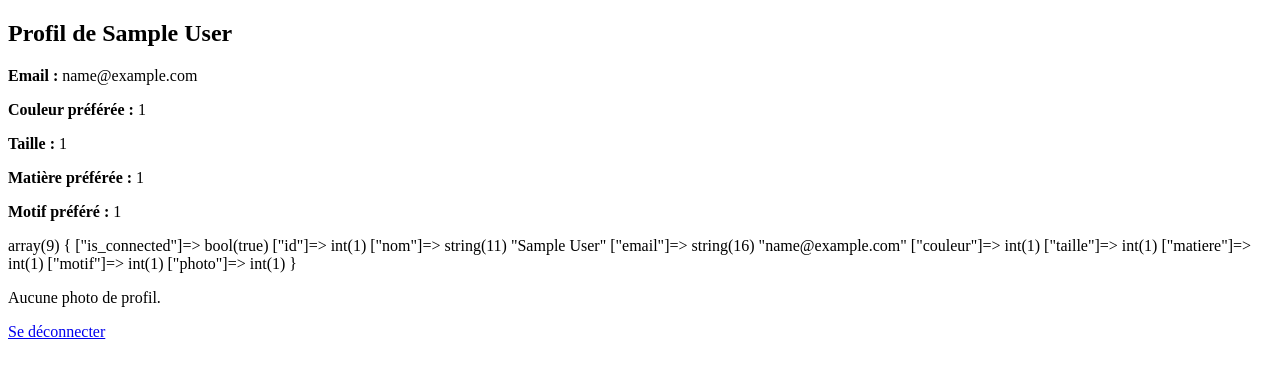
After one commit to Rekuiem84/socknnect, a PHP site: page /pages/profil.php in a window 1280 px wide. The commit adds this page. Shown: the top 378 px of the page. Run offline with PHP 8.4, Linux system fonts and the light colour scheme; the visitor is signed in with stand-in values (Sample User, id 1).

Commit message:
Création page profil

```diff
--- a/pages/login.php
+++ b/pages/login.php
@@ -37,7 +37,7 @@ $message = "";
         $userData = $form->getUserData($email)[0];
         // ajouter un array avec toutes les infos du man avec une fonction de membre
         $_SESSION["is_connected"] = true;
-        $_SESSION["membre_id"] = $userData["id"];
+        $_SESSION["id"] = $userData["id"];
         $_SESSION["nom"] = $userData["nom"];
         $_SESSION["email"] = $userData["email"];
         $_SESSION["couleur"] = $userData["couleur"];
--- /dev/null
+++ b/pages/profil.php
@@ -0,0 +1,53 @@
+<?php
+session_start();
+
+// Vérifier si l'utilisateur est connecté
+if (!isset($_SESSION['id'])) {
+    // Rediriger vers la page de connexion si l'utilisateur n'est pas connecté
+    // header('Location: login.php');
+    exit();
+}
+
+// Inclure les classes nécessaires (supposons que User et Db sont dans des fichiers séparés)
+include_once '../assets/classes/Db.php';
+include_once '../assets/classes/User.php';
+
+// Initialiser la connexion à la base de données et récupérer l'utilisateur connecté
+$co = new Db();
+$db = $co->dbCo("socknnect", "root", "root");
+
+$user = new User('', '', '', '', '', '', '', ''); // Créer une instance de l'objet User vide
+$user->getUser($_SESSION['id']); // Récupérer les informations de l'utilisateur connecté à partir de la session
+
+?>
+
+<!DOCTYPE html>
+<html lang="fr">
+<head>
+    <meta charset="UTF-8">
+    <meta name="viewport" content="width=device-width, initial-scale=1.0">
+    <title>Profil de l'utilisateur</title>
+</head>
+<body>
+
+<h2>Profil de <?= ($_SESSION['nom']); ?></h2>
+
+<p><strong>Email : </strong><?= ($_SESSION['email']); ?></p>
+<p><strong>Couleur préférée : </strong><?= ($_SESSION['couleur']); ?></p>
+<p><strong>Taille : </strong><?= ($_SESSION['taille']); ?></p>
+<p><strong>Matière préférée : </strong><?= ($_SESSION['matiere']); ?></p>
+<p><strong>Motif préféré : </strong><?= ($_SESSION['motif']); ?></p>
+
+<?php var_dump($_SESSION); ?>
+
+<?php if ($user->getPhoto()): ?>
+    <p><strong>Photo de profil : </strong></p>
+    <img src="uploads/<?= ($_SESSION['photo']); ?>" alt="Photo de profil" width="150">
+<?php else: ?>
+    <p>Aucune photo de profil.</p>
+<?php endif; ?>
+
+<a href="logout.php">Se déconnecter</a>
+
+</body>
+</html>
```
